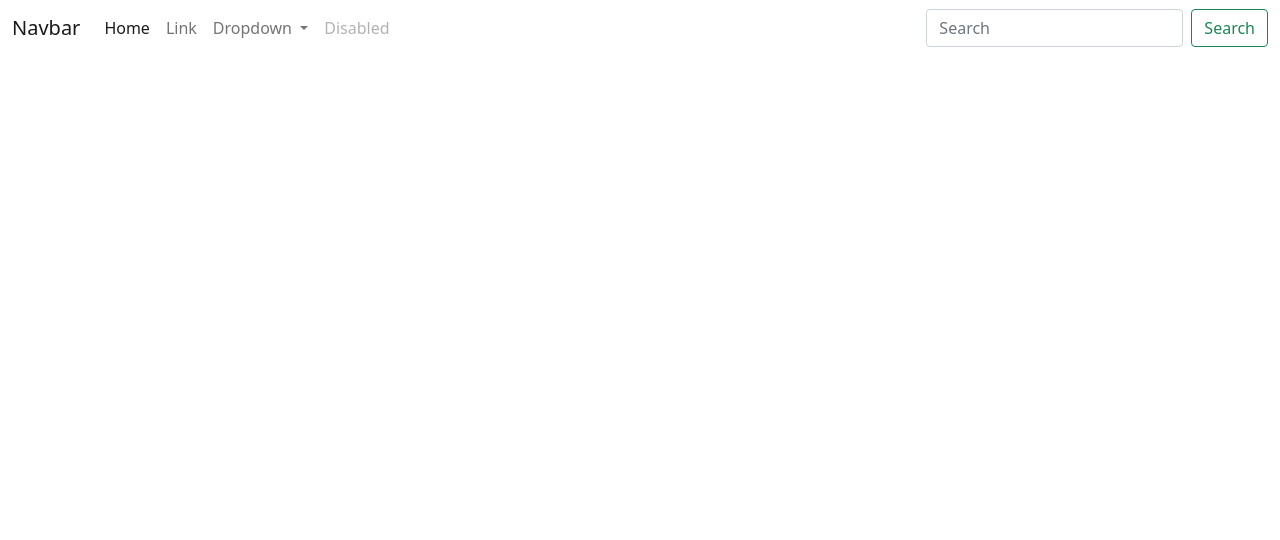
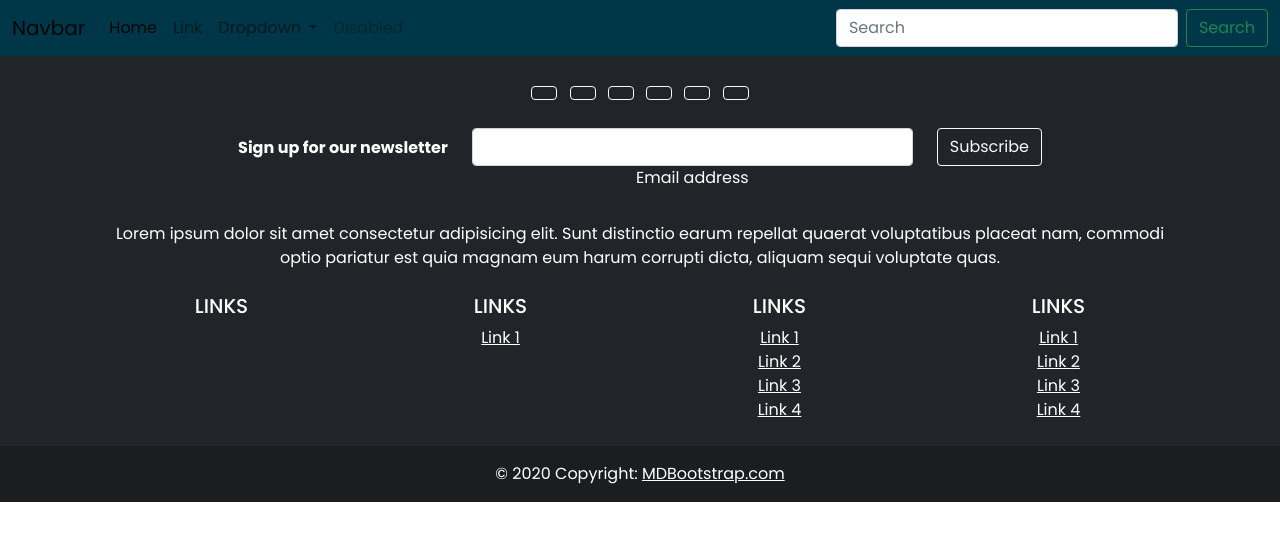
Before and after one commit to danielogasawara/foconaverdade, a plain HTML site: page index.html in a window 1280 px wide. Drawn offline with nearby package versions, Linux system fonts and the light colour scheme.

Commit message:
Adicionado Header e Footer
Co-Authored-By: Lucas Balby  <94010707+LucasBalby@users.noreply.github.com>
Co-Authored-By: pedrodhones12 <99297623+pedrodhones12@users.noreply.github.com>

```diff
--- a/css/style.css
+++ b/css/style.css
@@ -2,12 +2,15 @@
 
 :root {
     --cor-principal: #003748;
-    --cor-branco: #fff;
-
+    --cor-texto: #fff;
 }
-/* body {
-
-} */
+body {
+    font-family: 'Poppins', sans-serif;
+    color: var(--cor-texto)
+}
+nav > div a {
+    color: var(--cor-texto);
+}
 #barraNavegação {
-    background-color: var(--cor-principal);
+   background-color: var(--cor-principal);
 }
--- a/index.html
+++ b/index.html
@@ -18,7 +18,7 @@
 </head>
 <body>
     <header>
-        <nav class="navbar navbar-expand-lg navbar-light">
+        <nav class="navbar navbar-expand-lg navbar-light" id="barraNavegação">
             <div class="container-fluid">
                 <a class="navbar-brand" href="#">Navbar</a>
                 <button class="navbar-toggler" type="button" data-bs-toggle="collapse" data-bs-target="#navbarSupportedContent" aria-controls="navbarSupportedContent" aria-expanded="false" aria-label="Toggle navigation">
@@ -56,7 +56,180 @@
         </nav>
     </header>
     <main></main>
-    <footer></footer>
+    <!-- Footer -->
+<footer class="bg-dark text-center text-white">
+    <!-- Grid container -->
+    <div class="container p-4">
+      <!-- Section: Social media -->
+      <section class="mb-4">
+        <!-- Facebook -->
+        <a class="btn btn-outline-light btn-floating m-1" href="#!" role="button"
+          ><i class="fab fa-facebook-f"></i
+        ></a>
+
+        <!-- Twitter -->
+        <a class="btn btn-outline-light btn-floating m-1" href="#!" role="button"
+          ><i class="fab fa-twitter"></i
+        ></a>
+
+        <!-- Google -->
+        <a class="btn btn-outline-light btn-floating m-1" href="#!" role="button"
+          ><i class="fab fa-google"></i
+        ></a>
+
+        <!-- Instagram -->
+        <a class="btn btn-outline-light btn-floating m-1" href="#!" role="button"
+          ><i class="fab fa-instagram"></i
+        ></a>
+
+        <!-- Linkedin -->
+        <a class="btn btn-outline-light btn-floating m-1" href="#!" role="button"
+          ><i class="fab fa-linkedin-in"></i
+        ></a>
+
+        <!-- Github -->
+        <a class="btn btn-outline-light btn-floating m-1" href="#!" role="button"
+          ><i class="fab fa-github"></i
+        ></a>
+      </section>
+      <!-- Section: Social media -->
+
+      <!-- Section: Form -->
+      <section class="">
+        <form action="">
+          <!--Grid row-->
+          <div class="row d-flex justify-content-center">
+            <!--Grid column-->
+            <div class="col-auto">
+              <p class="pt-2">
+                <strong>Sign up for our newsletter</strong>
+              </p>
+            </div>
+            <!--Grid column-->
+
+            <!--Grid column-->
+            <div class="col-md-5 col-12">
+              <!-- Email input -->
+              <div class="form-outline form-white mb-4">
+                <input type="email" id="form5Example21" class="form-control" />
+                <label class="form-label" for="form5Example21">Email address</label>
+              </div>
+            </div>
+            <!--Grid column-->
+
+            <!--Grid column-->
+            <div class="col-auto">
+              <!-- Submit button -->
+              <button type="submit" class="btn btn-outline-light mb-4">
+                Subscribe
+              </button>
+            </div>
+            <!--Grid column-->
+          </div>
+          <!--Grid row-->
+        </form>
+      </section>
+      <!-- Section: Form -->
+
+      <!-- Section: Text -->
+      <section class="mb-4">
+        <p>
+          Lorem ipsum dolor sit amet consectetur adipisicing elit. Sunt distinctio earum
+          repellat quaerat voluptatibus placeat nam, commodi optio pariatur est quia magnam
+          eum harum corrupti dicta, aliquam sequi voluptate quas.
+        </p>
+      </section>
+      <!-- Section: Text -->
+
+      <!-- Section: Links -->
+      <section class="">
+        <!--Grid row-->
+        <div class="row">
+          <!--Grid column-->
+          <div class="col-lg-3 col-md-6 mb-4 mb-md-0">
+            <h5 class="text-uppercase">Links</h5>
+
+
+
+
+
+            </ul>
+          </div>
+          <!--Grid column-->
+
+          <!--Grid column-->
+          <div class="col-lg-3 col-md-6 mb-4 mb-md-0">
+            <h5 class="text-uppercase">Links</h5>
+
+            <ul class="list-unstyled mb-0">
+              <li>
+                <a href="#!" class="text-white">Link 1</a>
+              </li>
+              <li>
+
+
+              <li>
+
+            </ul>
+          </div>
+          <!--Grid column-->
+
+          <!--Grid column-->
+          <div class="col-lg-3 col-md-6 mb-4 mb-md-0">
+            <h5 class="text-uppercase">Links</h5>
+
+            <ul class="list-unstyled mb-0">
+              <li>
+                <a href="#!" class="text-white">Link 1</a>
+              </li>
+              <li>
+                <a href="#!" class="text-white">Link 2</a>
+              </li>
+              <li>
+                <a href="#!" class="text-white">Link 3</a>
+              </li>
+              <li>
+                <a href="#!" class="text-white">Link 4</a>
+              </li>
+            </ul>
+          </div>
+          <!--Grid column-->
+
+          <!--Grid column-->
+          <div class="col-lg-3 col-md-6 mb-4 mb-md-0">
+            <h5 class="text-uppercase">Links</h5>
+
+            <ul class="list-unstyled mb-0">
+              <li>
+                <a href="#!" class="text-white">Link 1</a>
+              </li>
+              <li>
+                <a href="#!" class="text-white">Link 2</a>
+              </li>
+              <li>
+                <a href="#!" class="text-white">Link 3</a>
+              </li>
+              <li>
+                <a href="#!" class="text-white">Link 4</a>
+              </li>
+            </ul>
+          </div>
+          <!--Grid column-->
+        </div>
+        <!--Grid row-->
+      </section>
+      <!-- Section: Links -->
+    </div>
+    <!-- Grid container -->
+
+    <!-- Copyright -->
+    <div class="text-center p-3" style="background-color: rgba(0, 0, 0, 0.2);">
+      © 2020 Copyright:
+      <a class="text-white" href="https://mdbootstrap.com/">MDBootstrap.com</a>
+    </div>
+    <!-- Copyright -->
+  </footer>
+  <!-- Footer -->
     <!-- Javascript Bootstrap -->
     <script src="https://cdn.jsdelivr.net/npm/bootstrap@5.0.2/dist/js/bootstrap.bundle.min.js" integrity="sha384-MrcW6ZMFYlzcLA8Nl+NtUVF0sA7MsXsP1UyJoMp4YLEuNSfAP+JcXn/tWtIaxVXM" crossorigin="anonymous"></script>
 </body>
```
